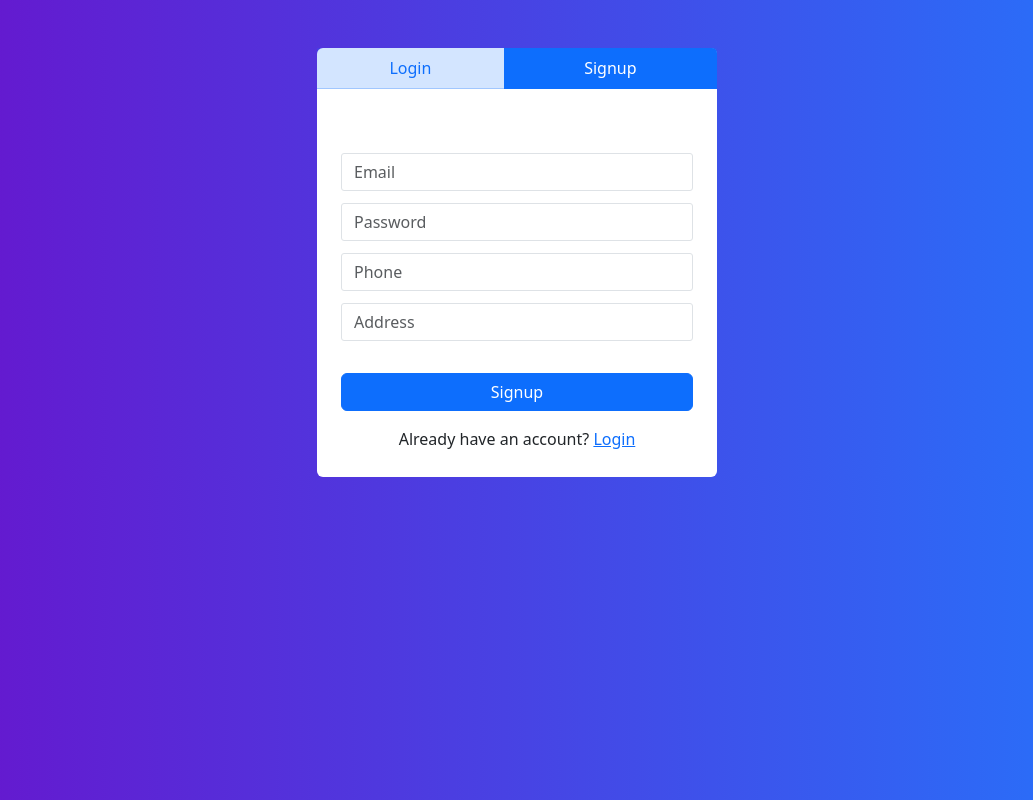
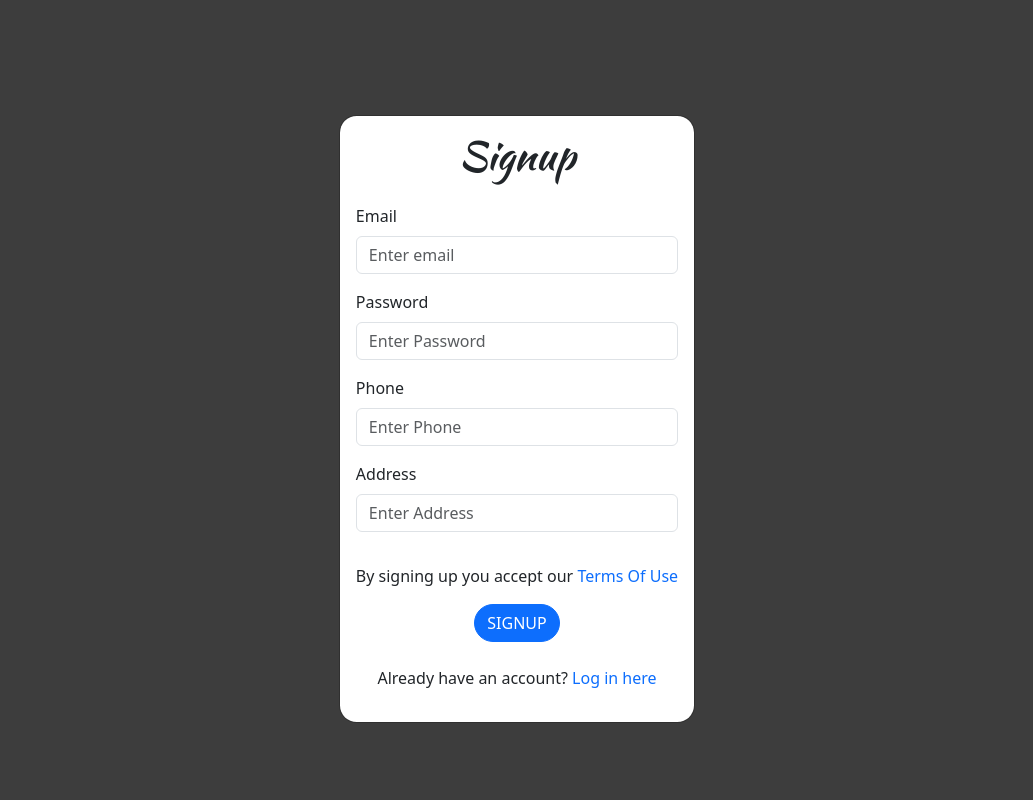
Before and after one commit to lonewanderer27/Dashboard_PHP, a PHP site: page /signup.php in a window 1280 px wide. Shown: the whole page, without its empty margins (123-1156 px from the left). Run offline with PHP 8.4, Linux system fonts and the light colour scheme.

Commit message:
Update login and signup forms design
Updated the layout of login and signup forms for better user experience. Added some styles with appropriate css classes, included third-party fonts added for enhanced aesthetics, and made changes to the input tag format for readability. Simplified tabs structure to a single page for seamless navigation. Changes made across login.php, signup.php and styles.css.

```diff
--- a/signup.php
+++ b/signup.php
@@ -66,32 +66,51 @@ if ($_SERVER['REQUEST_METHOD'] === 'POST') {
           crossorigin="anonymous">
     <script defer src="https://cdn.jsdelivr.net/npm/bootstrap@5.0.2/dist/js/bootstrap.bundle.min.js"
             crossorigin="anonymous"></script>
+    <link href="https://fonts.googleapis.com/css?family=Kaushan+Script" rel="stylesheet">
+    <link href="https://stackpath.bootstrapcdn.com/font-awesome/4.7.0/css/font-awesome.min.css" rel="stylesheet" integrity="sha384-wvfXpqpZZVQGK6TAh5PVlGOfQNHSoD2xbE+QkPxCAFlNEevoEH3Sl0sibVcOQVnN" crossorigin="anonymous">
     <link href="styles.css" rel="stylesheet">
 </head>
 <body class="gradient-custom d-flex justify-content-center align-items-center mt-5">
 <form action="<?php echo htmlspecialchars($_SERVER["PHP_SELF"]); ?>" method="POST">
-    <div class="card">
-        <ul class="nav nav-pills mb-3" id="pills-tab" role="tablist">
-            <li class="nav-item text-center">
-                <a class="nav-link btl" href="login.php" aria-selected="true">Login</a>
-            </li>
-            <li class="nav-item text-center">
-                <a class="nav-link active btr" href="signup.php" aria-selected="false">Signup</a>
-            </li>
-        </ul>
-        <div>
-            <div class="tab-pane fade show active" role="tabpanel">
-                <div class="form px-4 pt-5">
-                    <?php include('components/alert.php') ?>
-                    <input type="email" name="email" class="form-control" placeholder="Email">
-                    <input type="password" name="password" class="form-control" placeholder="Password">
-                    <input type="phone" name="phone" class="form-control" placeholder="Phone">
-                    <input type="text" name="address" class="form-control" placeholder="Address">
-                    <div class="d-grid">
-                        <button class="btn btn-dark" type="submit">Signup</button>
-                    </div>
-                    <div class="mt-3 text-center">
-                        <p>Already have an account? <a href="login.php">Login</a></p>
+    <div class="container">
+        <div class="row">
+            <div class="mx-auto">
+                <div id="first">
+                    <div class="myform form">
+                        <div class="logo mb-3">
+                            <div class="col-md-12 text-center">
+                                <h1>Signup</h1>
+                            </div>
+                        </div>
+                        <div class="form-group">
+                            <label for="exampleInputEmail1">Email</label>
+                            <input type="email" name="email" class="form-control mt-2 mb-3" id="email"
+                                   aria-describedby="emailHelp" placeholder="Enter email">
+                        </div>
+                        <div class="form-group">
+                            <label for="exampleInputEmail1">Password</label>
+                            <input type="password" name="password" id="password" class="form-control mt-2 mb-3"
+                                   aria-describedby="emailHelp" placeholder="Enter Password">
+                        </div>
+                        <div class="form-group">
+                            <label for="exampleInputEmail1">Phone</label>
+                            <input type="number" name="phone" id="phone" class="form-control mt-2 mb-3"
+                                   aria-describedby="phoneHelp" placeholder="Enter Phone">
+                        </div>
+                        <div class="form-group">
+                            <label for="exampleInputEmail1">Address</label>
+                            <input type="text" name="address" id="address" class="form-control mt-2 mb-3"
+                                   aria-describedby="addressHelp" placeholder="Enter Address">
+                        </div>
+                        <div class="form-group mt-3">
+                            <p class="text-center">By signing up you accept our <a href="#">Terms Of Use</a></p>
+                        </div>
+                        <div class="col-md-12 text-center ">
+                            <button type="submit" class=" btn btn-block mybtn btn-primary tx-tfm">Signup</button>
+                        </div>
+                        <div class="form-group mt-4">
+                            <p class="text-center">Already have an account? <a href="login.php" id="login">Log in here</a></p>
+                        </div>
                     </div>
                 </div>
             </div>
--- a/styles.css
+++ b/styles.css
@@ -1,69 +1,69 @@
-.gradient-custom {
-    /* fallback for old browsers */
-    background: #6a11cb;
-
-    /* Chrome 10-25, Safari 5.1-6 */
-    background: -webkit-linear-gradient(to right, rgba(106, 17, 203, 1), rgba(37, 117, 252, 1));
-
-    /* W3C, IE 10+/ Edge, Firefox 16+, Chrome 26+, Opera 12+, Safari 7+ */
-    background: linear-gradient(to right, rgba(106, 17, 203, 1), rgba(37, 117, 252, 1))
+body{
+    padding-top:4.2rem;
+    padding-bottom:4.2rem;
+    background:rgba(0, 0, 0, 0.76);
+}
+a{
+    text-decoration:none !important;
+}
+h1,h2,h3{
+    font-family: 'Kaushan Script', cursive;
+}
+.myform{
+    position: relative;
+    display: -ms-flexbox;
+    display: flex;
+    padding: 1rem;
+    -ms-flex-direction: column;
+    flex-direction: column;
+    width: 100%;
+    pointer-events: auto;
+    background-color: #fff;
+    background-clip: padding-box;
+    border: 1px solid rgba(0,0,0,.2);
+    border-radius: 1.1rem;
+    outline: 0;
+    max-width: 500px;
+}
+.tx-tfm{
+    text-transform:uppercase;
+}
+.mybtn{
+    border-radius:50px;
 }
 
-.card{
-    width: 400px;
-    border:none;
+.login-or {
+    position: relative;
+    color: #aaa;
+    margin-top: 10px;
+    margin-bottom: 10px;
+    padding-top: 10px;
+    padding-bottom: 10px;
 }
-
-.btr{
-    border-top-right-radius: 5px !important;
+.span-or {
+    display: block;
+    position: absolute;
+    left: 50%;
+    top: -2px;
+    margin-left: -25px;
+    background-color: #fff;
+    width: 50px;
+    text-align: center;
 }
-
-
-.btl{
-    border-top-left-radius: 5px !important;
+.hr-or {
+    height: 1px;
+    margin-top: 0px !important;
+    margin-bottom: 0px !important;
 }
-
-.btn-dark {
-    color: #fff;
-    background-color: #0d6efd;
-    border-color: #0d6efd;
+.google {
+    color:#666;
+    width:100%;
+    height:40px;
+    text-align:center;
+    outline:none;
+    border: 1px solid lightgrey;
 }
-
-.btn-dark:hover {
-    color: #fff;
-    background-color: #0d6efd;
-    border-color: #0d6efd;
+form .error {
+    color: #ff0000;
 }
-
-.nav-pills{
-    display:table !important;
-    width:100%;
-}
-
-.nav-pills .nav-link {
-    border-radius: 0px;
-    border-bottom: 1px solid #0d6efd40;
-
-}
-
-.nav-item{
-    display: table-cell;
-    background: #0d6efd2e;
-}
-
-.form{
-    padding: 10px;
-}
-
-.form input{
-    margin-bottom: 12px;
-    border-radius: 3px;
-}
-
-.form input:focus{
-    box-shadow: none;
-}
-
-.form button{
-    margin-top: 20px;
-}
+#second{display:none;}
```
Also changed, not shown: login.php (+28 -21 lines).
